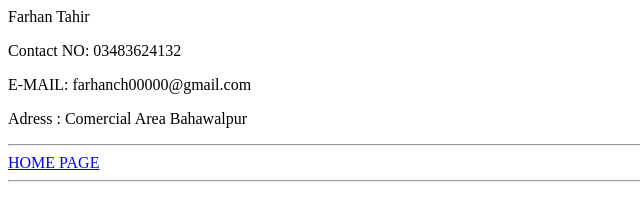
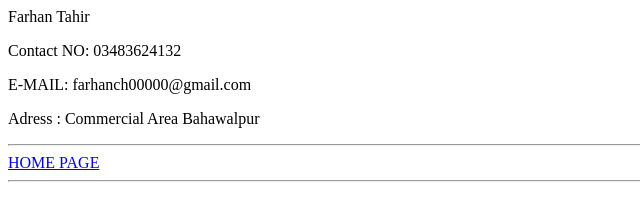
Before and after one commit to Farhanges/portfolio, a plain HTML site: page public/contact.html in a window 1280 px wide. Shown: the full height of the page, 0-640 px from the left. Drawn offline with Linux system fonts and the light colour scheme.

Commit message:
Update contact.html

```diff
--- a/public/contact.html
+++ b/public/contact.html
@@ -9,7 +9,7 @@
     <h>Farhan Tahir</h>
     <p>Contact NO: 03483624132</p>
     <p>E-MAIL: farhanch00000@gmail.com</p>
-    <P>Adress : Comercial Area Bahawalpur</P>
+    <P>Adress : Commercial Area Bahawalpur</P>
  <hr>   <a href="index.html">HOME PAGE</a><hr>
 
 </body>
```
